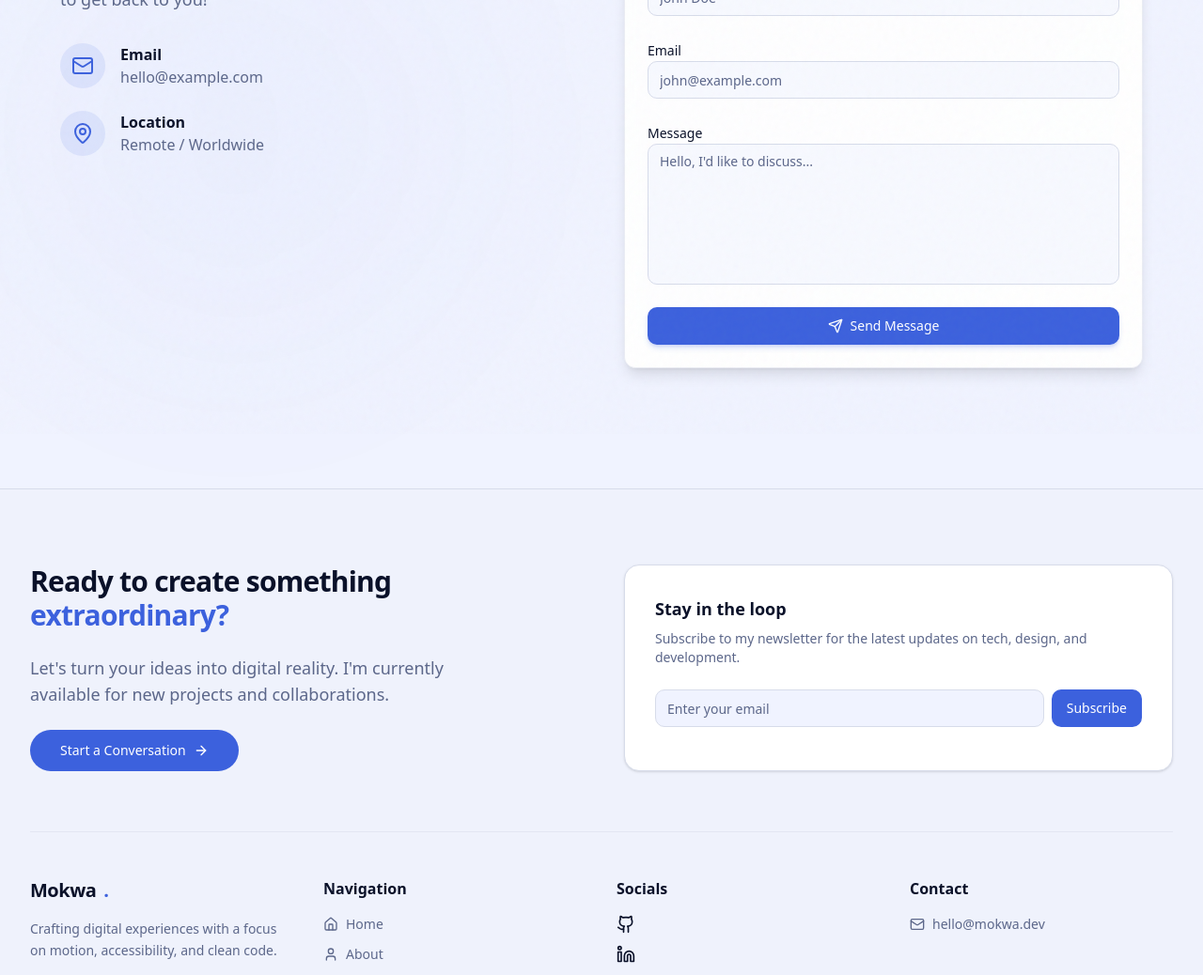
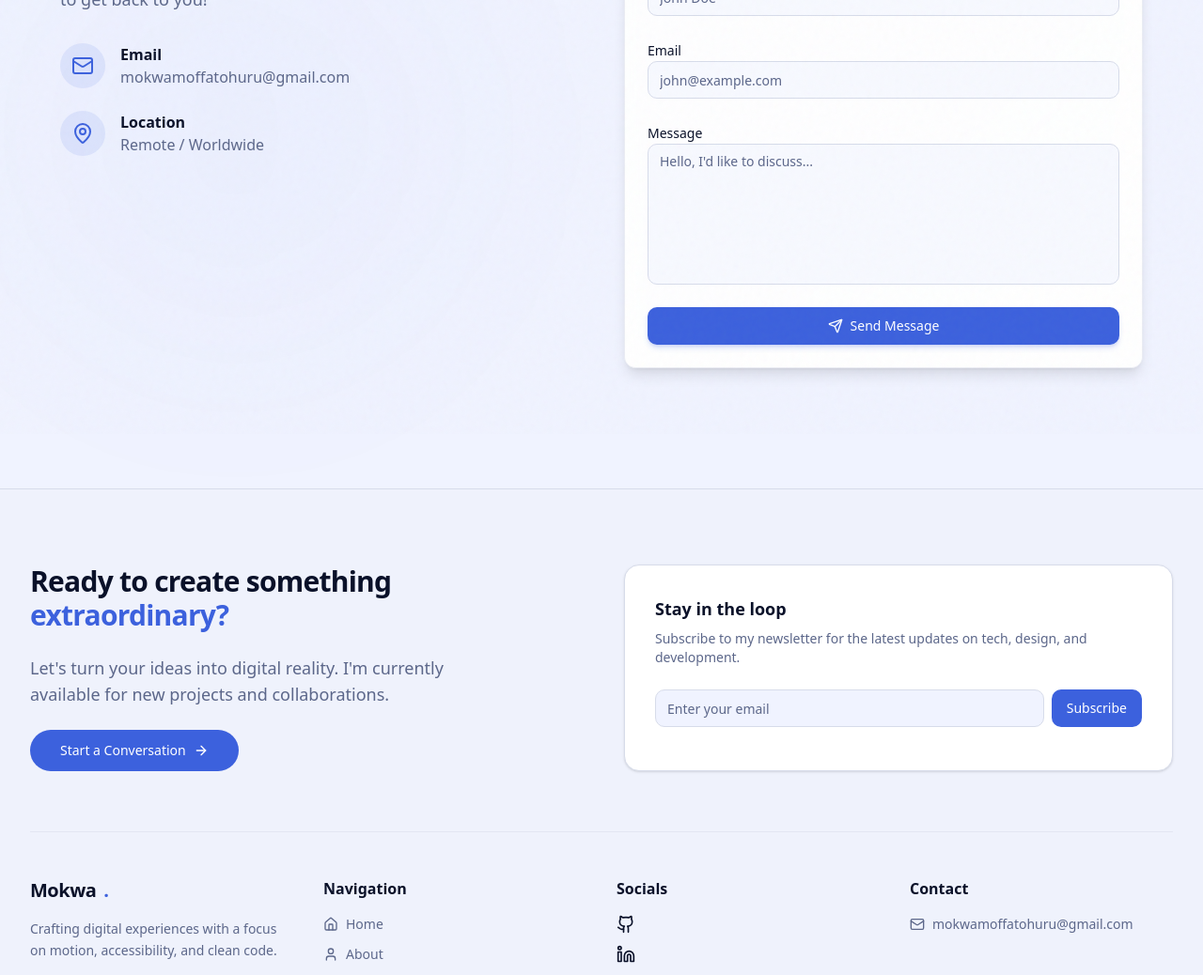
Before and after one commit to mokwathedeveloper/personal-websitedev, a Next.js app: page /contact in a window 1280 px wide. Shown: the part 338-1376 px from the top of the page at 94% size. Built offline with nearby package versions, Linux system fonts and the light colour scheme.

Commit message:
chore: update email to mokwamoffatohuru@gmail.com and clean up hardcoded values

```diff
--- a/src/app/(sections)/contact.tsx
+++ b/src/app/(sections)/contact.tsx
@@ -11,7 +11,7 @@ import { Label } from "@/components/ui/label"
 import { useToast } from "@/components/ui/use-toast"
 import { Loader2, Send, Mail, MapPin } from "lucide-react"
 import { Card, CardContent, CardDescription, CardHeader, CardTitle } from "@/components/ui/card"
-import { CONTENT } from "@/lib/data"
+import { CONTENT, SITE_CONFIG } from "@/lib/data"
 import { Section } from "@/components/ui/section"
 import { SectionHeading, SectionDescription } from "@/components/ui/typography"
 import { FadeIn } from "@/components/animation-wrapper"
@@ -74,7 +74,7 @@ export function Contact() {
                 </div>
                 <div>
                   <h3 className="font-semibold">Email</h3>
-                  <p className="text-muted-foreground">hello@example.com</p>
+                  <p className="text-muted-foreground">{SITE_CONFIG.socials.email.replace('mailto:', '')}</p>
                 </div>
               </div>
 
--- a/src/components/footer.tsx
+++ b/src/components/footer.tsx
@@ -32,7 +32,7 @@ export function Footer() {
               Let's turn your ideas into digital reality. I'm currently available for new projects and collaborations.
             </p>
             <Button size="lg" className="rounded-full gap-2" asChild>
-              <a href="mailto:hello@example.com">
+              <a href={SITE_CONFIG.socials.email}>
                 Start a Conversation <ArrowRight className="w-4 h-4" />
               </a>
             </Button>
--- a/src/lib/data.ts
+++ b/src/lib/data.ts
@@ -9,7 +9,7 @@ export const SITE_CONFIG = {
     github: "https://github.com/mokwathedeveloper",
     linkedin: "https://www.linkedin.com/in/mokwa-dev/",
     twitter: "https://twitter.com",
-    email: "mailto:hello@mokwa.dev",
+    email: "mailto:mokwamoffatohuru@gmail.com",
   },
 };
 
```
